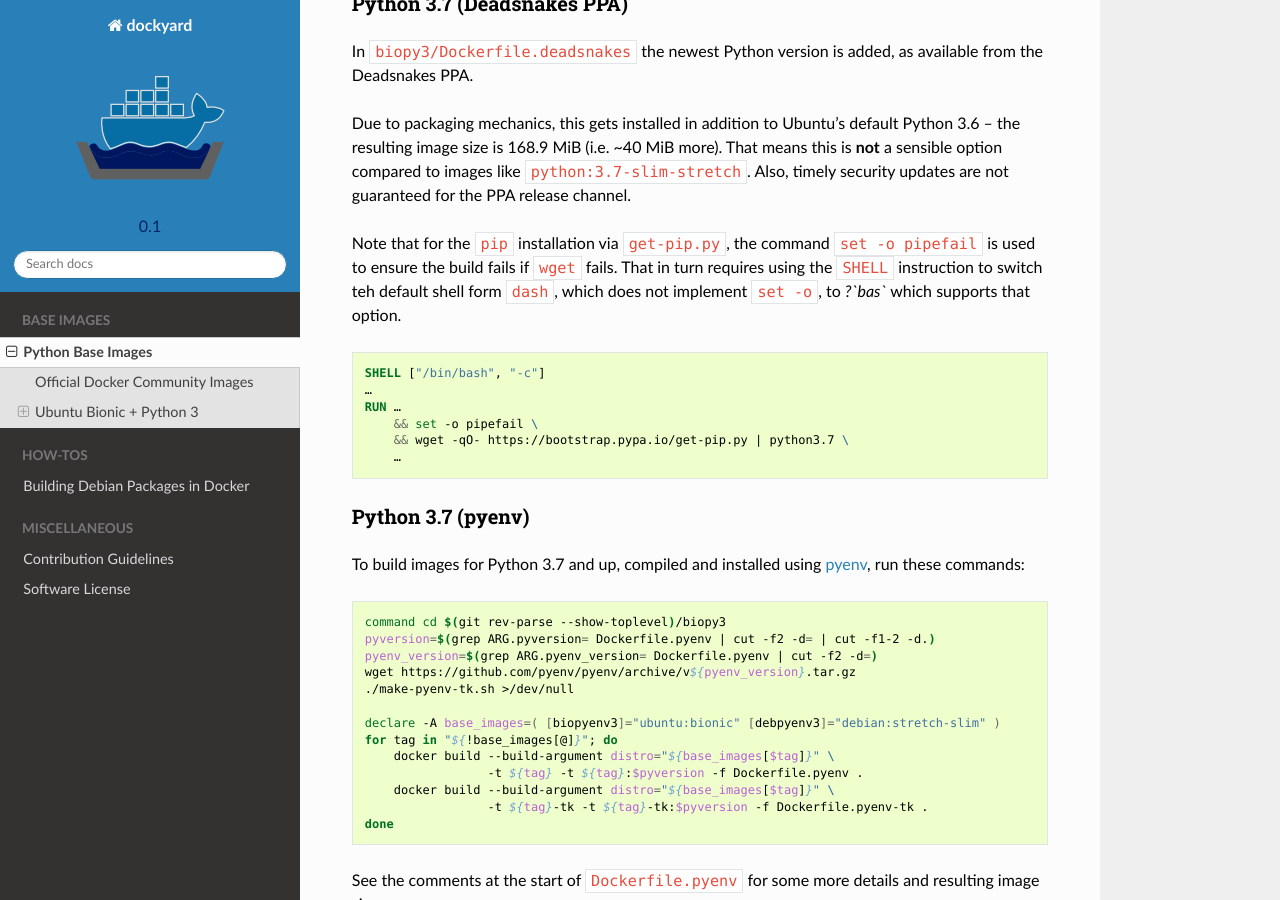
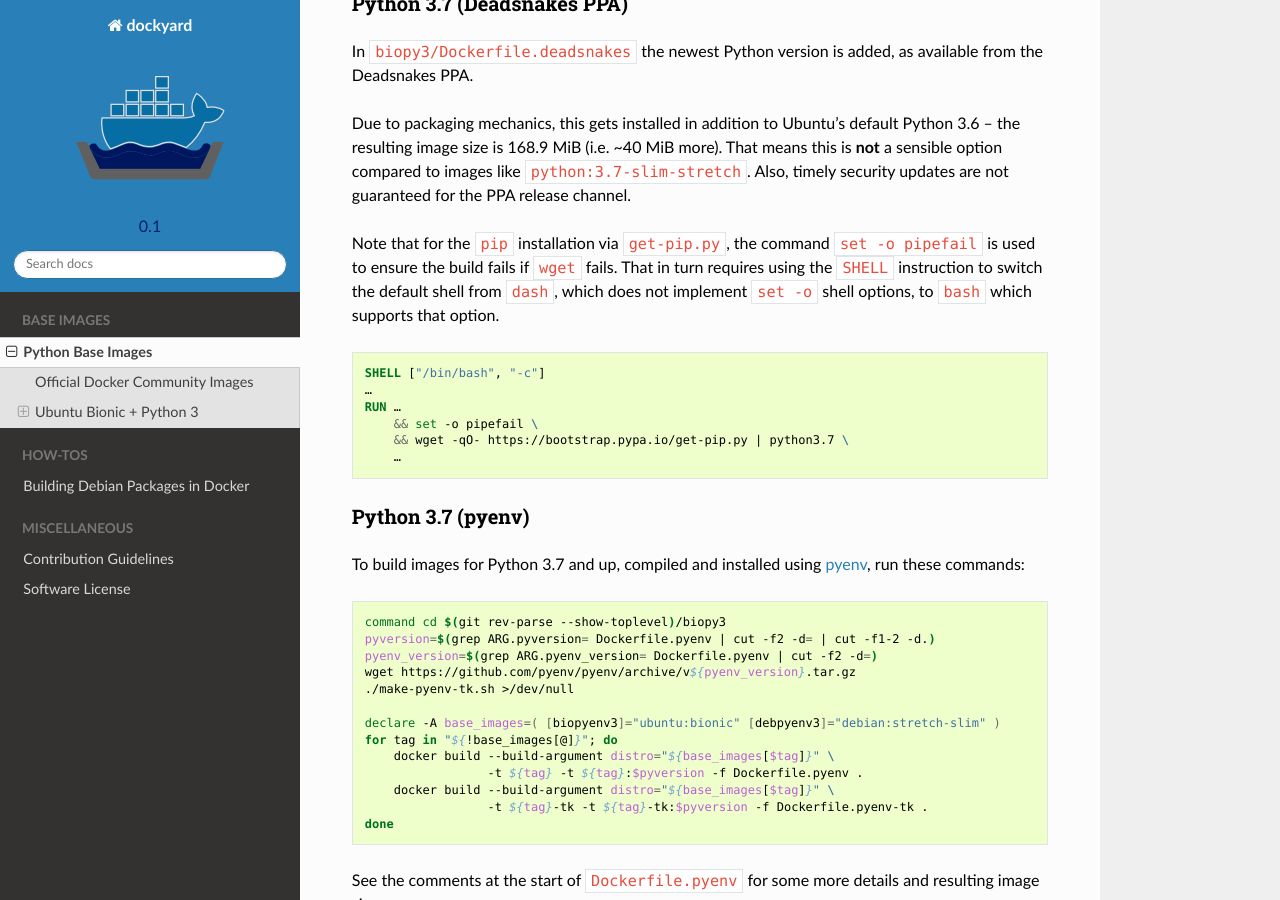
Before and after one commit to jhermann/dockyard, a Sphinx documentation site: the page built from docs/python-images.rst, in a window 1280 px wide and 900 px high, scrolled down 1705 px. Built offline with Sphinx 7.4.7 and the Read the Docs theme 2.0.0, drawn with Linux system fonts in a browser that asks for light colours.

Commit message:
fix several typos

```diff
--- a/docs/python-images.rst
+++ b/docs/python-images.rst
@@ -122,8 +122,9 @@ Also, timely security updates are not guaranteed for the PPA release channel.
 
 Note that for the ``pip`` installation via ``get-pip.py``,
 the command ``set -o pipefail`` is used to ensure the build fails if ``wget`` fails.
-That in turn requires using the ``SHELL`` instruction to switch teh default shell
-form ``dash``, which does not implement ``set -o``, to `?`bas`` which supports that option.
+That in turn requires using the ``SHELL`` instruction to switch the default shell
+from ``dash``, which does not implement ``set -o`` shell options,
+to ``bash`` which supports that option.
 
 .. code-block:: docker
 
```
